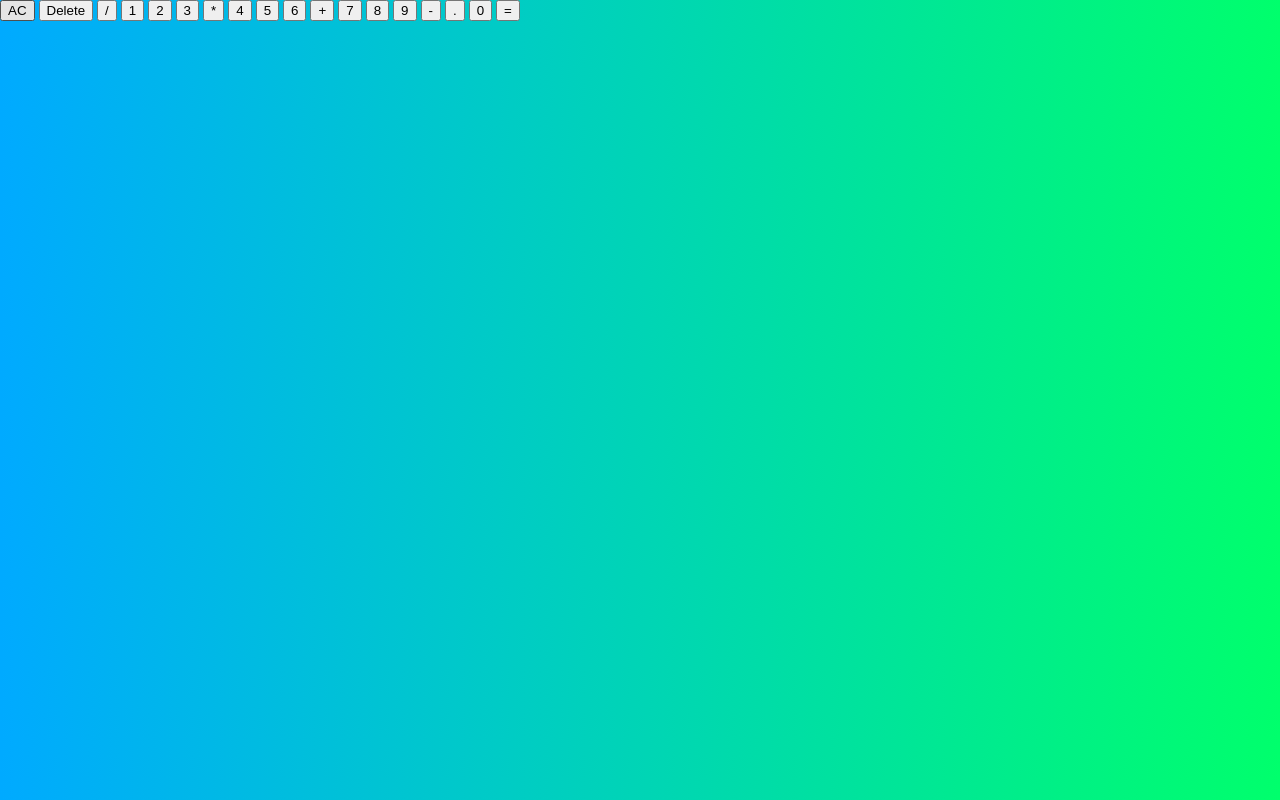
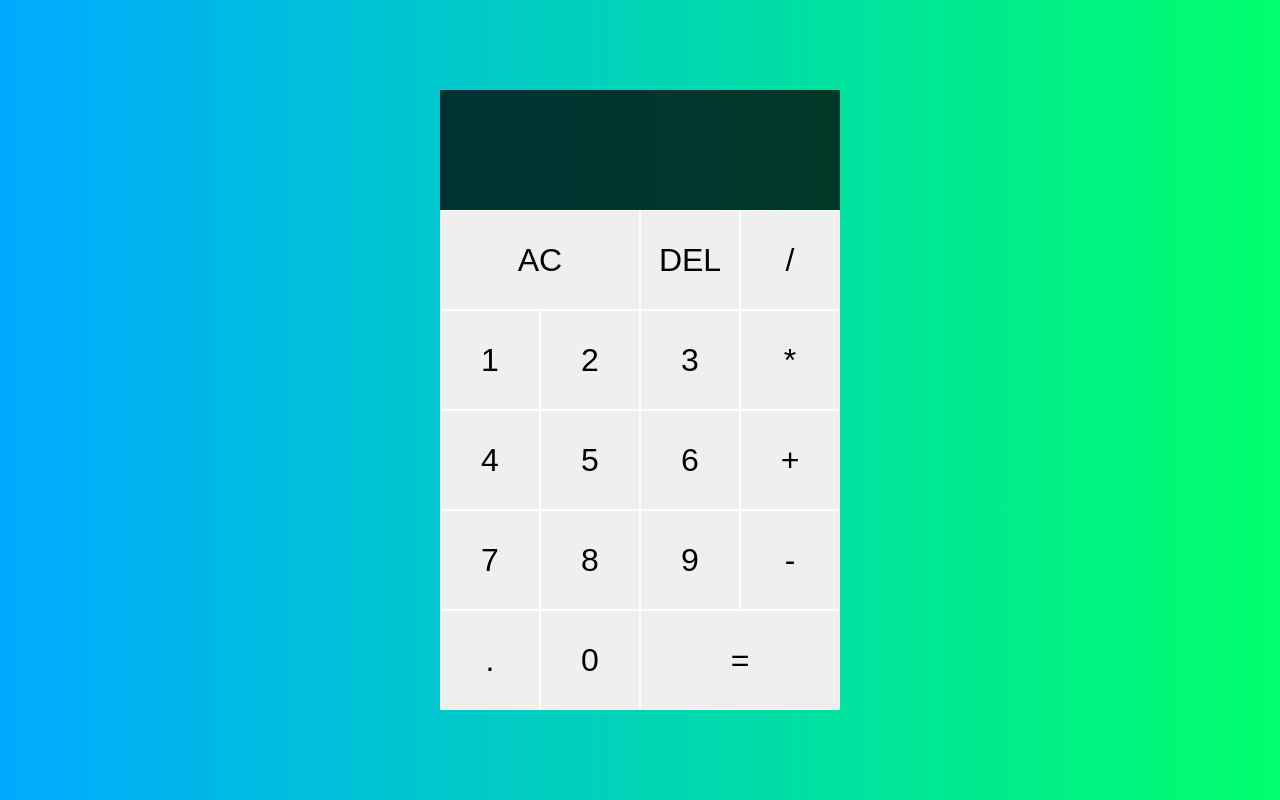
Before and after one commit to chris6661/jscript-fun, a plain HTML site: page calculator/index.html in a window 1280 px wide. Drawn offline with Linux system fonts and the light colour scheme.

Commit message:
added styling for calucaltor, js time

```diff
--- a/calculator/index.html
+++ b/calculator/index.html
@@ -18,7 +18,7 @@
             <div class="current-operand"></div>
         </div>
         <button class="span-two">AC</button>
-        <button>Delete</button>
+        <button>DEL</button>
         <button>/</button>
         <button>1</button>
         <button>2</button>
--- a/calculator/style.css
+++ b/calculator/style.css
@@ -9,3 +9,50 @@ body {
     margin: 0;
     background: linear-gradient(to right, #00AAFF, #00ff6C);
 }
+
+.calculator-grid {
+    display: grid;
+    justify-content: center;
+    align-content: center;
+    min-height: 100vh;
+    grid-template-columns: repeat(4, 100px);
+    grid-template-rows: minmax(120px, auto) repeat(5, 100px);
+}
+
+.calculator-grid > button {
+    cursor: pointer;
+    font-size: 2rem;
+    border: 1px solid white;
+    outline: none;
+    background-color: rgba(255, 255, 255 .75);
+}
+
+.calculator-grid > button:hover {
+    background-color: rgba(255, 255, 255 .9);
+}
+
+.span-two {
+    grid-column: span 2;
+}
+
+.output {
+    grid-column: 1 / -1;
+    background-color: rgba(0, 0, 0, .75);
+    display: flex;
+    align-items: flex-end;
+    justify-content: space-around;
+    flex-direction: column;
+    padding: 10px;
+    word-wrap: break-word;
+    word-break: break-all;
+}
+
+.output .previous-operand {
+    color: rgba(255, 255, 255 .75);
+    font-size: 1.5rem;
+}
+
+.output .current-operand {
+    color: white;
+    font-size: 2.5rem;
+}
```
